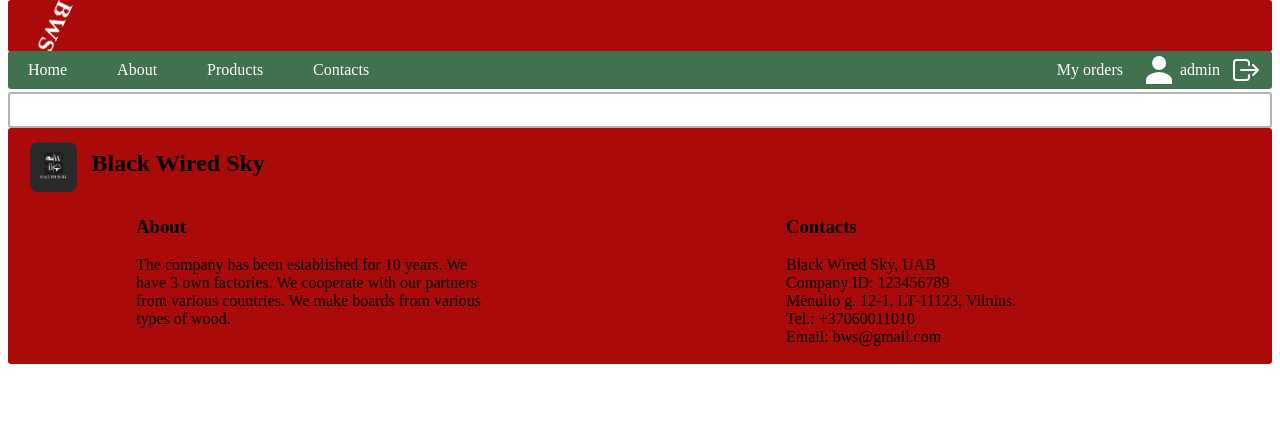
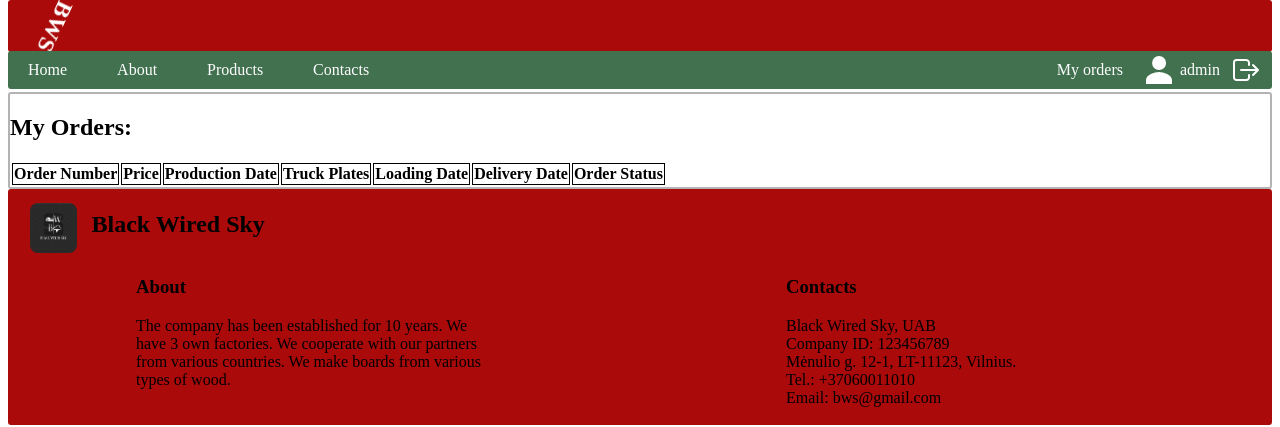
Before and after one commit to IamGuber/BWS, a Django app: page /bws/user_orders/ in a window 1280 px wide. Shown: the top 427 px of the page. Run offline with Django 4.2, Linux system fonts and the light colour scheme; a user stored in the database is signed in; data comes from the database, SQL or seed files in the repository; both versions use the stored data as it was after the commit; lists and menus that the app fills with data are empty.

Commit message:
2023-10-07

```diff
--- a/mysite/bws/admin.py
+++ b/mysite/bws/admin.py
@@ -1,5 +1,6 @@
 from django.contrib import admin
 from .models import Product, Buyer, Seller, BuyerOrder, SellerOrder, Trailer, Order, Transport, TransportCompany
+from .forms import BuyerOrderForm
 
 
 class TransportAdmin(admin.ModelAdmin):
@@ -156,7 +157,6 @@ class OrderAdmin(admin.ModelAdmin):
         'get_transport_load_date',
         'get_transport_unload_date',
         'get_product',
-        'user_client',
     )
 
     fieldsets = (
@@ -167,7 +167,6 @@ class OrderAdmin(admin.ModelAdmin):
                 'get_product',
                 'price',
                 'order_status',
-                'user_client',
             )
         }),
         ('Buyer Information', {
@@ -246,6 +245,7 @@ class OrderAdmin(admin.ModelAdmin):
 
 
 class BuyerOrderAdmin(admin.ModelAdmin):
+    form = BuyerOrderForm
     list_display = (
         'order_nr',
         'buyer',
--- a/mysite/bws/models.py
+++ b/mysite/bws/models.py
@@ -15,12 +15,13 @@ class Transport(models.Model):
     info = models.TextField(verbose_name='Additional Information', max_length=2000, default='Transport Additional Information')
 
     ORDER_STATUS = (
+        ('a', 'Accepted'),
         ('l', 'Loaded'),
         ('y', 'Delivered'),
         ('d', 'Declined'),
     )
 
-    status = models.CharField(verbose_name='Status', choices=ORDER_STATUS, max_length=20, blank=True, editable=True)
+    status = models.CharField(verbose_name='Status', choices=ORDER_STATUS, max_length=1, default='a', blank=True, editable=True)
 
     def save(self, *args, **kwargs):
         super().save(*args, **kwargs)
--- a/mysite/bws/static/css/style.css
+++ b/mysite/bws/static/css/style.css
@@ -215,3 +215,17 @@
     font-weight: bold;
     display: block;
 }
+
+.table {
+    width: 600px;
+}
+
+.th {
+    text-align: left;
+}
+
+.table,
+th,
+td {
+    border: 1px solid #000;
+}
--- a/mysite/bws/templates/base.html
+++ b/mysite/bws/templates/base.html
@@ -6,7 +6,7 @@
   <meta charset="UTF-8">
   <meta name="viewport" content="width=device-width, initial-scale=1.0">
   {% block 'title' %}{% endblock %}
-  <link rel="stylesheet" href="{% static 'css/style.css' %}">
+  <link rel="stylesheet" type="text/css" href="{% static 'css/style.css' %}">
   <link rel="icon" type="image/x-icon" href="{% static 'images/favicon.ico' %}">
 
 </head>
--- a/mysite/bws/templates/registration/password_reset_form.html
+++ b/mysite/bws/templates/registration/password_reset_form.html
@@ -11,7 +11,7 @@
   {% if form.email.errors %}
     {{ form.email.errors }}
   {% endif %}
-      <p>Did you forget your password? Enter email email address and we'll send instructions for changing your password.</p>
+      <p>Did you forget your password? Enter email address and we'll send instructions for changing your password.</p>
       <p>Email Adress: {{ form.email }}</p>
     <input type="submit" class="btn btn-default btn-lg" value="Reset password">
   </form>
--- a/mysite/bws/templates/user_orders.html
+++ b/mysite/bws/templates/user_orders.html
@@ -3,16 +3,35 @@
 {% block 'head' %}{% endblock %}
 {% block 'title' %}<title>Black Wired Sky: Orders</title>{% endblock %}
 {% block 'menu' %}{% endblock %}
+<link rel="stylesheet" href="{% static 'css/style.css' %}">
 {% block 'content' %}
 <div class="content">
-    <ul class="content-list">
-        <div class="container-wrapper">
+    <h2>My Orders:</h2>
+        <table>
+            <tr>
+                <th>Order Number</th>
+                <th>Price</th>
+                <th>Production Date</th>
+                <th>Truck Plates</th>
+                <th>Loading Date</th>
+                <th>Delivery Date</th>
+                <th>Order Status</th>
+            </tr>
             {% for order in user_orders %}
-                {{ order.order_nr }}<br>
-                {{ order.price }}<br>
-                {{ order.order_status }}
+            <tr>
+                <td>{{ order.order_nr }}</td>
+                {% if order.price %}
+                <td>{{ order.price }}</td>
+                {% else %}
+                <td></td>
+                {% endif %}
+                <td>{{ order.production_date }}</td>
+                <td>{{ order.transport_plates.truck_plates }}</td>
+                <td>{{ order.transport_load_date.loading_date }}</td>
+                <td>{{ order.transport_unload_date.unloading_date }}</td>
+                <td>{{ order.get_order_status_display }}</td>
+            </tr>
             {% endfor %}
-        </div>
-    </ul>
+        </table>
 </div>
 {% endblock %}
--- a/mysite/bws/views.py
+++ b/mysite/bws/views.py
@@ -1,5 +1,4 @@
 from django.shortcuts import render, get_object_or_404
-from django.http import HttpResponse
 from .models import Order, Product
 from .forms import ProductFilterForm
 from django.views import generic
```
Also changed, not shown: mysite/bws/forms.py (+11 -0 lines), mysite/db.sqlite3.
